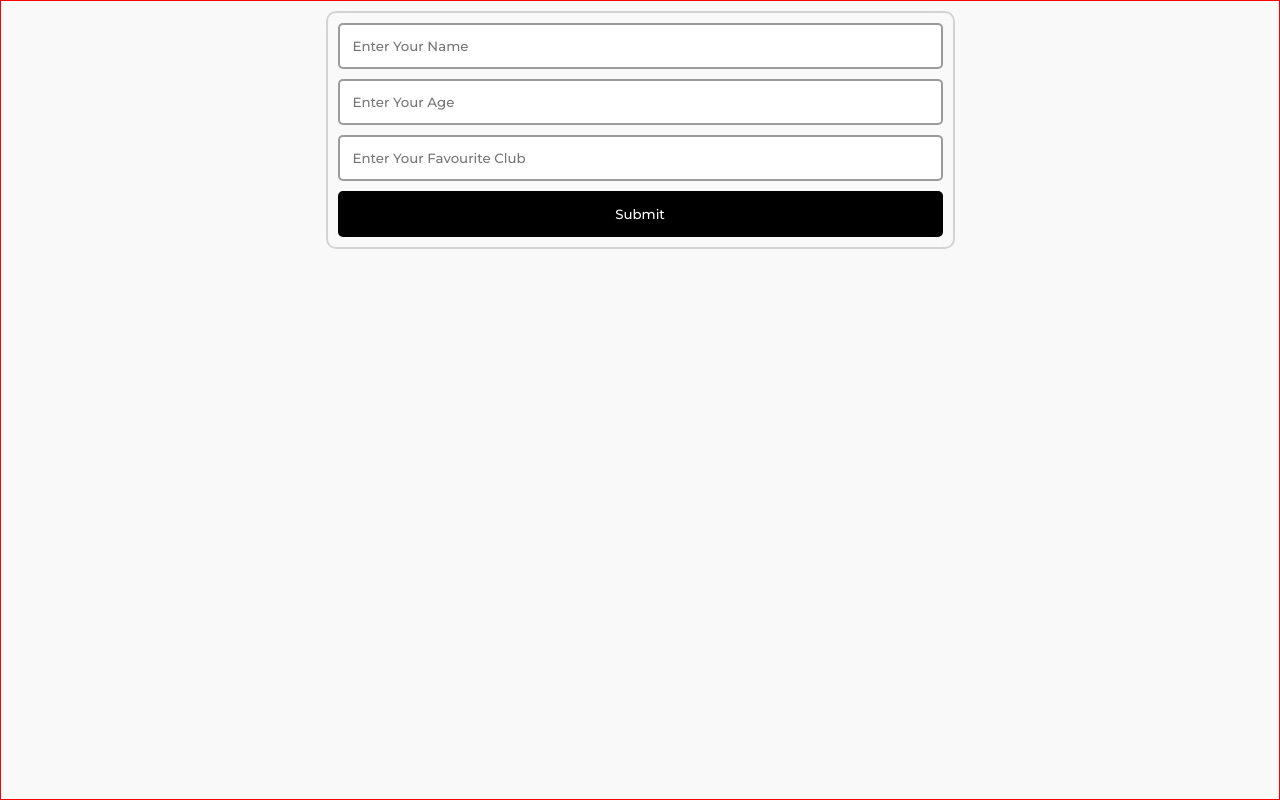
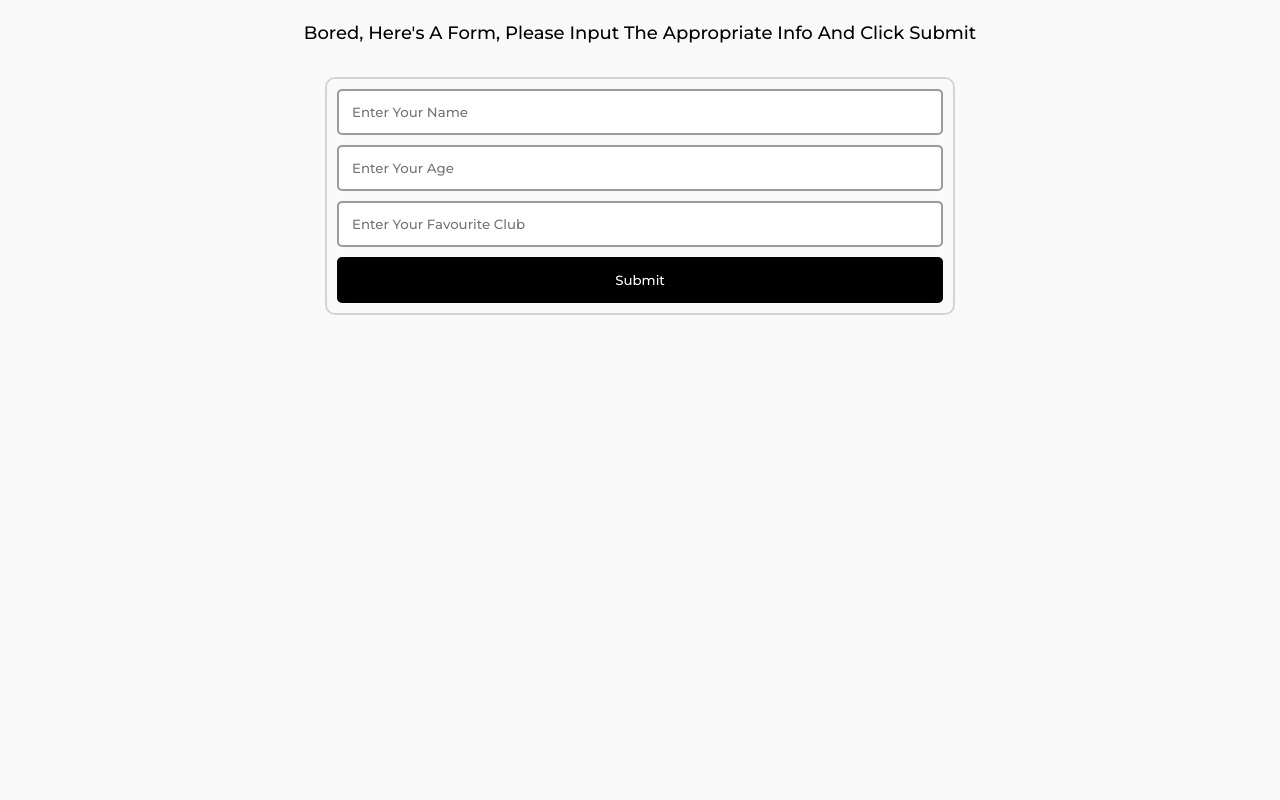
Before and after one commit to AdeDevs/rHooks, a React (Vite) app: page / in a window 1280 px wide. Built offline with nearby package versions, Linux system fonts and the light colour scheme.

Commit message:
added a header text

```diff
--- a/src/components/Home.jsx
+++ b/src/components/Home.jsx
@@ -33,6 +33,7 @@ export default function HomePage() {
 
     return (
         <div className="parent">
+            <h1>Bored, Here's a form, please input the appropriate info and click submit</h1>
             {/* <nav className="navigation">
                 <ul>
                     <li>Home</li>
--- a/src/styles/index.css
+++ b/src/styles/index.css
@@ -4,8 +4,14 @@
   box-sizing: border-box;
   font-family: "Montserrat", sans-serif;
   height: 100vh;
-  border: 1px solid red;
   overflow: hidden;
+}
+.parent > h1 {
+  text-align: center;
+  font-size: 18px;
+  margin: 20px auto;
+  text-transform: capitalize;
+  font-weight: 500;
 }
 
 .navigation ul{
```
